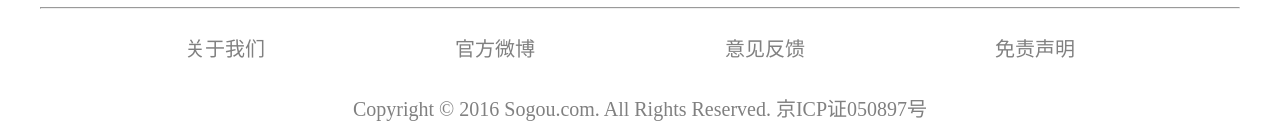
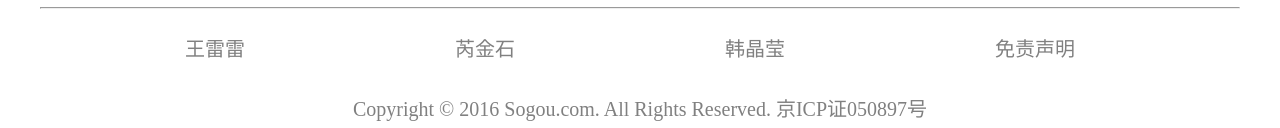
Before and after one commit to yitiaobaisuzhen/xubo250, a plain HTML site: page holiday.html in a window 1280 px wide. Shown: the part 2368-2496 px from the top of the page. Drawn offline with Linux system fonts and the light colour scheme.

Commit message:
Update holiday.html

```diff
--- a/holiday.html
+++ b/holiday.html
@@ -134,33 +134,12 @@
 	<div id="footer">
 		<hr/>
 		<ul>
-			<li><a href="#">关于我们</a></li>
-			<li><a href="#">官方微博</a></li>
-			<li><a href="#">意见反馈</a></li>
+			<li><a href="https://wangleileiwangleilei.github.io/QQ/">王雷雷</a></li>
+			<li><a href="https://ruijinshi.github.io/Micosoft-WEB/">芮金石</a></li>
+			<li><a href="https://leo-728.github.io/Moon-Bay/">韩晶莹</a></li>
 			<li><a href="#">免责声明</a></li>
 		</ul>
 		<p>Copyright © 2016 Sogou.com. All Rights Reserved. 京ICP证050897号</p>
 	</div>
-
-
-
-
-
-
-
-
-
-
-
-
-
-
-
-
-
-
-
-
-
 	</body>
 </html>
```
